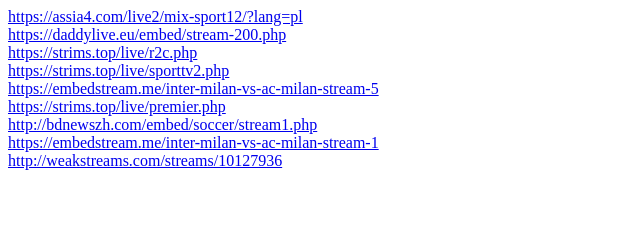
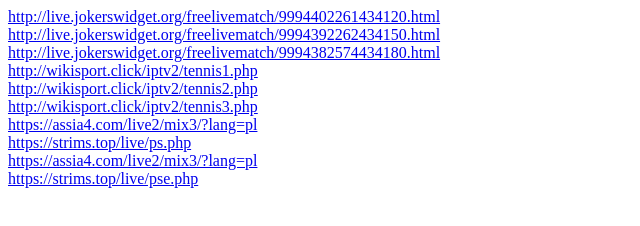
Before and after one commit to yasiaa/yasiaa.github.io, a plain HTML site: page index.html in a window 1280 px wide. Shown: the whole page, without its empty margins (0-640 px from the left). Drawn offline with Linux system fonts and the light colour scheme.

Commit message:
Update for index.html

```diff
--- a/index.html
+++ b/index.html
@@ -1,9 +1,10 @@
-<a href="https://assia4.com/live2/mix-sport12/?lang=pl">https://assia4.com/live2/mix-sport12/?lang=pl</a><br>
-<a href="https://daddylive.eu/embed/stream-200.php">https://daddylive.eu/embed/stream-200.php</a><br>
-<a href="https://strims.top/live/r2c.php">https://strims.top/live/r2c.php</a><br>
-<a href="https://strims.top/live/sporttv2.php">https://strims.top/live/sporttv2.php</a><br>
-<a href="https://embedstream.me/inter-milan-vs-ac-milan-stream-5">https://embedstream.me/inter-milan-vs-ac-milan-stream-5</a><br>
-<a href="https://strims.top/live/premier.php">https://strims.top/live/premier.php</a><br>
-<a href="http://bdnewszh.com/embed/soccer/stream1.php">http://bdnewszh.com/embed/soccer/stream1.php</a><br>
-<a href="https://embedstream.me/inter-milan-vs-ac-milan-stream-1">https://embedstream.me/inter-milan-vs-ac-milan-stream-1</a><br>
-<a href="http://weakstreams.com/streams/10127936">http://weakstreams.com/streams/10127936</a><br>
+<a href="http://live.jokerswidget.org/freelivematch/9994402261434120.html">http://live.jokerswidget.org/freelivematch/9994402261434120.html</a><br>
+<a href="http://live.jokerswidget.org/freelivematch/9994392262434150.html">http://live.jokerswidget.org/freelivematch/9994392262434150.html</a><br>
+<a href="http://live.jokerswidget.org/freelivematch/9994382574434180.html">http://live.jokerswidget.org/freelivematch/9994382574434180.html</a><br>
+<a href="http://wikisport.click/iptv2/tennis1.php">http://wikisport.click/iptv2/tennis1.php</a><br>
+<a href="http://wikisport.click/iptv2/tennis2.php">http://wikisport.click/iptv2/tennis2.php</a><br>
+<a href="http://wikisport.click/iptv2/tennis3.php">http://wikisport.click/iptv2/tennis3.php</a><br>
+<a href="https://assia4.com/live2/mix3/?lang=pl">https://assia4.com/live2/mix3/?lang=pl</a><br>
+<a href="https://strims.top/live/ps.php">https://strims.top/live/ps.php</a><br>
+<a href="https://assia4.com/live2/mix3/?lang=pl">https://assia4.com/live2/mix3/?lang=pl</a><br>
+<a href="https://strims.top/live/pse.php">https://strims.top/live/pse.php</a><br>
```
